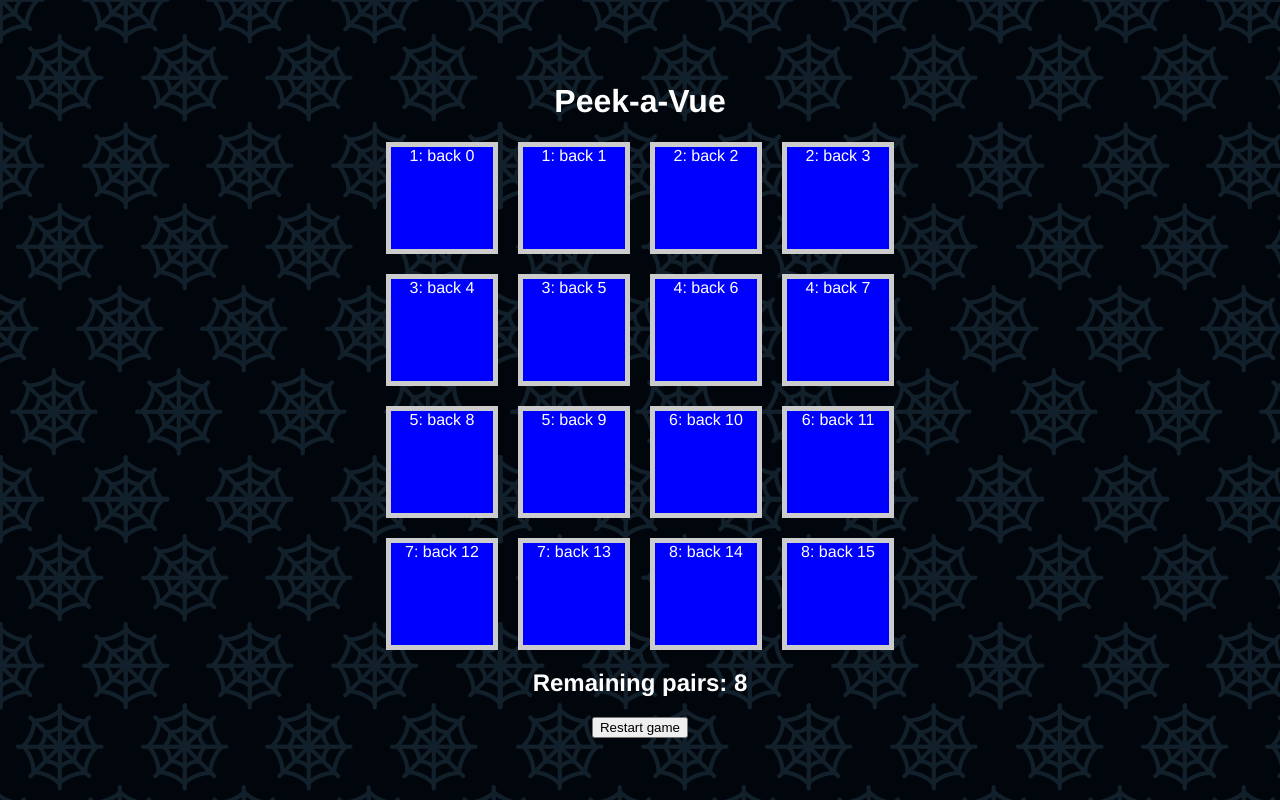
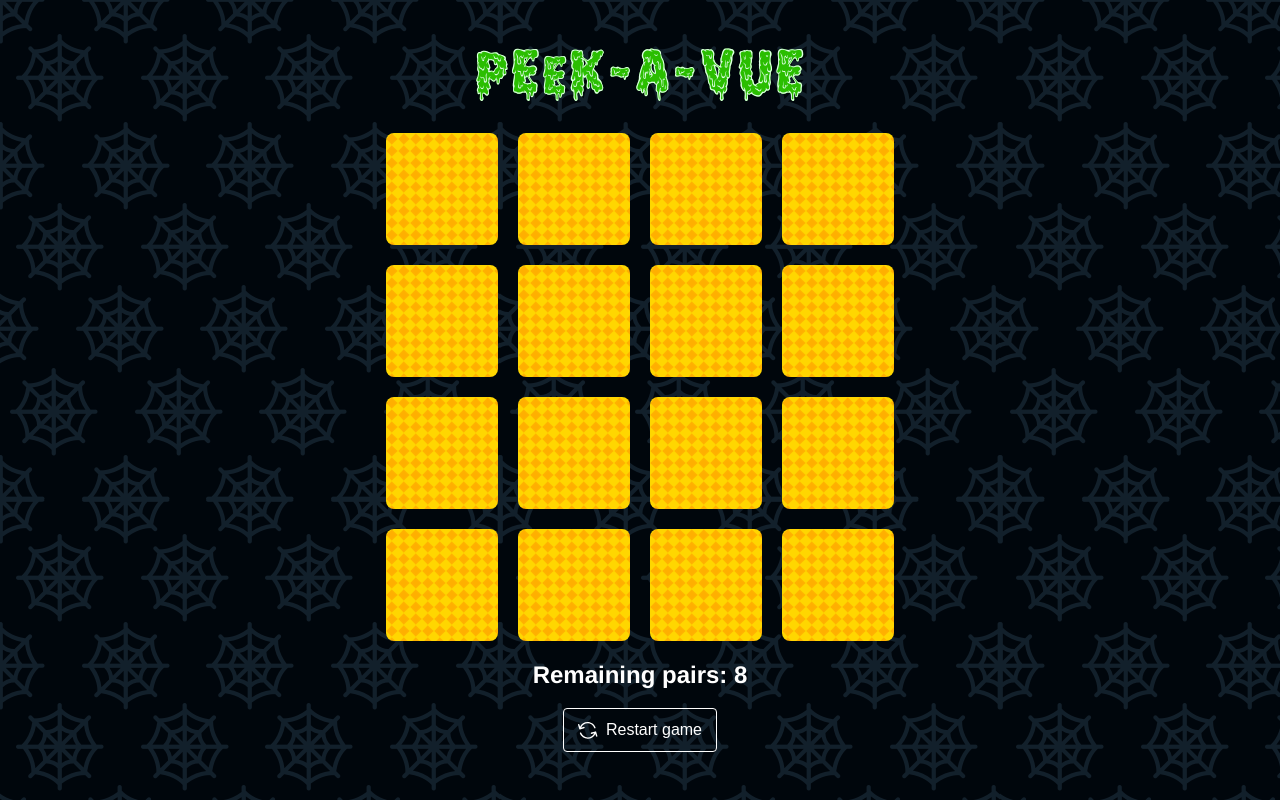
Before and after one commit to devmor-j/peek-a-vue, a Vue app: page / in a window 1280 px wide. Built offline with nearby package versions, Linux system fonts and the light colour scheme.

Commit message:
style: add halloween styles

```diff
--- a/src/App.vue
+++ b/src/App.vue
@@ -1,10 +1,16 @@
 <template>
-  <h1>Peek-a-Vue</h1>
+  <h1 class="visually-hidden">Peek-a-Vue</h1>
+  <img src="../public/images/peek-a-vue-title.png" alt="Peek a vue">
+
   <section class="game-board">
     <GameCard v-for="(card, index) in cardList" :key="`GameCard-${index}`" :value="card.value" :visible="card.visible" :position="card.position" :matched="card.matched" @select-card="flipCard" />
   </section>
+
   <h2>{{ status }}</h2>
-  <button @click="restartGame">Restart game</button>
+  <button @click="restartGame" class="restart-game">
+    <img src="../public/images/restart.svg" alt="">
+    Restart game
+  </button>
 </template>
 
 <script>
@@ -39,7 +45,7 @@ export default {
       return remainingCards / 2;
     });
 
-    const cardItems = [1, 2, 3, 4, 5, 6, 7, 8];
+    const cardItems = ['bat', 'candy', 'cauldron', 'cupcake', 'ghost', 'moon', 'pumpkin', 'witch-hat'];
 
     cardItems.forEach((item, index) => {
       cardList.value.push({
@@ -87,10 +93,14 @@ export default {
           cardList.value[cardOne.position].matched = true;
           cardList.value[cardTwo.position].matched = true;
         } else {
-          setTimeout(() => {
-            cardList.value[cardOne.position].visible = false;
-            cardList.value[cardTwo.position].visible = false;
-          }, 1000)
+          // wait some time
+          new Promise((res) => setTimeout(() => {
+            res();
+          }, 500))
+            .then(() => {
+              cardList.value[cardOne.position].visible = false;
+              cardList.value[cardTwo.position].visible = false;
+            })
         }
 
         userSelection.value.length = 0;
@@ -154,5 +164,43 @@ body {
   grid-auto-rows: 7rem;
   gap: 1.25rem;
   justify-content: center;
+  padding-top: 2rem;
+}
+
+.visually-hidden:not(:focus):not(:active) {
+  clip: rect(0 0 0 0);
+  clip-path: inset(50%);
+  height: 1px;
+  overflow: hidden;
+  position: absolute;
+  white-space: nowrap;
+  width: 1px;
+}
+
+.restart-game {
+  padding: 0.75rem 0.875rem;
+  font-size: 1rem;
+  background-color: transparent;
+  color: white;
+  border: 1px solid white;
+  transition-duration: 0.3s;
+  transition-property: color, background-color;
+  border-radius: 0.25rem;
+  display: flex;
+  align-items: center;
+  column-gap: 0.5rem;
+}
+
+.restart-game:hover {
+  background-color: orange;
+  color: black;
+}
+
+.restart-game:active {
+  background-color: white;
+}
+
+.restart-game:focus-visible:not(:active) {
+  background-color: orangered;
 }
 </style>
--- a/src/components/GameCard.vue
+++ b/src/components/GameCard.vue
@@ -36,19 +36,19 @@ export default {
 
 <template>
   <div class="card" @click="selectCard">
+
     <div v-if="visible" class="card-face is-front">
-      <h3>{{ matched }}</h3>
-      {{ value }}: front {{ position }}
+      <img :src="`/images/${value}.png`" :alt="value">
+      <img v-if="matched" class="icon-checkmark" src="/images/checkmark.svg" alt="">
     </div>
-    <div v-else class="card-face is-back">
-      {{ value }}: back {{ position }}
-    </div>
+
+    <div v-else class="card-face is-back"></div>
+
   </div>
 </template>
 
 <style>
 .card {
-  border: 5px solid #ccc;
   position: relative;
 }
 
@@ -56,15 +56,25 @@ export default {
   width: 100%;
   height: 100%;
   position: absolute;
+  border-radius: 0.5rem;
+  display: flex;
+  justify-content: center;
+  align-items: center;
 }
 
 .card-face.is-front {
-  background-color: red;
+  background-image: url("/public/images/card-bg.png");
   color: white;
 }
 
 .card-face.is-back {
-  background-color: blue;
+  background-image: url("/public/images/card-bg-empty.png");
   color: white;
 }
+
+.icon-checkmark {
+  position: absolute;
+  bottom: 0.25rem;
+  right: 0.25rem;
+}
 </style>
```
